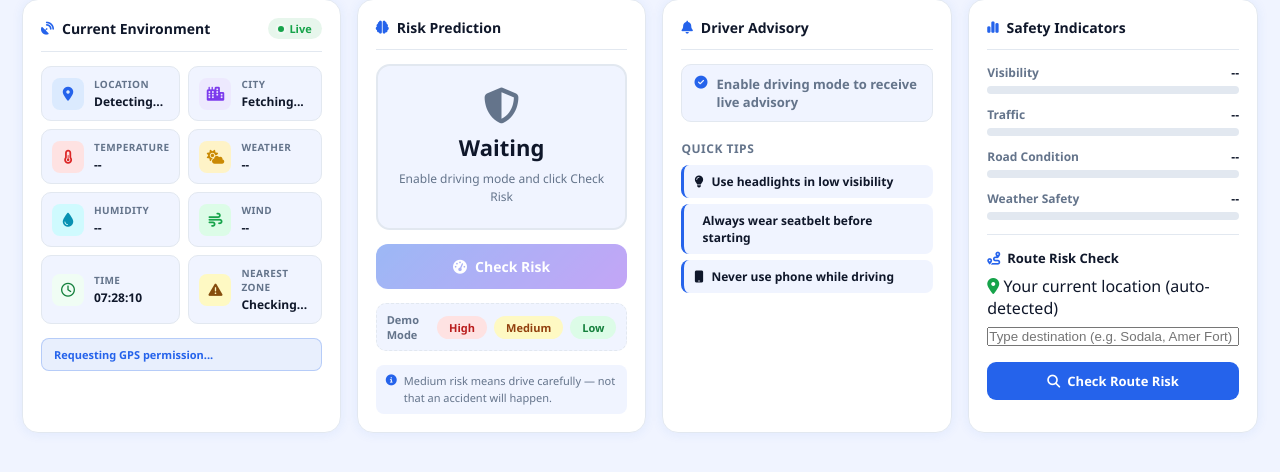
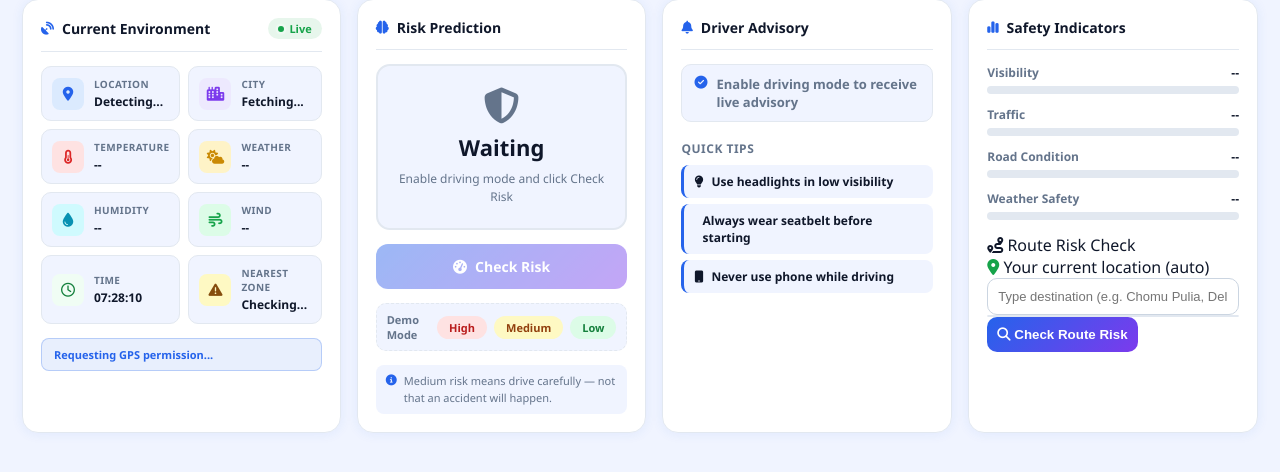
Before and after one commit to lochan613/roadeye-ai, a Flask app: template templates/dashboard.html in a window 1280 px wide. Shown: the part 120-592 px from the top of the page. Run offline with Flask 3, Linux system fonts and the light colour scheme; the template is opened without the code that fills it, so the values that code supplies are empty; some libraries are stand-ins or nearby versions.

Commit message:
solved code error

```diff
--- a/static/dashboard.css
+++ b/static/dashboard.css
@@ -463,59 +463,46 @@ body.dark .adv-danger { background:#2a1010; border-color:#f87171; color:#f87171;
 .ind-fill  { height:100%; border-radius:20px; width:0%; transition:width .9s ease, background .4s; }
 
 /* Route section */
-.route-section {
-  border-top: 1px solid var(--border);
-  padding-top: 14px;
-  display: flex;
-  flex-direction: column;
-  gap: 8px;
-}
-.route-title {
-  font-size: 13px;
-  font-weight: 700;
-  color: var(--text);
-  display: flex;
-  align-items: center;
-  gap: 7px;
-}
-.route-title i { color:var(--accent); }
-.route-select {
-  width: 100%;
-  padding: 9px 12px;
-  border: 1.5px solid var(--border);
-  border-radius: 9px;
-  font-size: 12px;
-  font-family: var(--font);
-  background: var(--bg);
-  color: var(--text);
-  outline: none;
-  cursor: pointer;
-}
-.route-select:focus { border-color:var(--accent); }
-.route-btn {
+.route-input {
   width: 100%;
   padding: 10px;
-  background: var(--accent);
-  color: #fff;
+  border-radius: 10px;
+  border: 1px solid #cbd5e1;
+  font-size: 13px;
+  outline: none;
+}
+
+.route-suggestions {
+  background: white;
+  border: 1px solid #e2e8f0;
+  border-radius: 8px;
+  max-height: 150px;
+  overflow-y: auto;
+}
+
+.route-suggestions div {
+  padding: 8px;
+  cursor: pointer;
+  font-size: 13px;
+}
+
+.route-suggestions div:hover {
+  background: #f1f5f9;
+}
+
+.route-btn {
+  background: linear-gradient(135deg,#2563eb,#7c3aed);
+  color: white;
   border: none;
-  border-radius: 9px;
+  padding: 10px;
+  border-radius: 10px;
+  cursor: pointer;
+  font-weight: 600;
+}
+
+.route-result {
+  margin-top: 10px;
   font-size: 13px;
-  font-weight: 700;
-  cursor: pointer;
-  font-family: var(--font);
-  display: flex;
-  align-items: center;
-  justify-content: center;
-  gap: 7px;
-  transition: opacity .2s;
-}
-.route-btn:hover { opacity:.88; }
-.route-result {
-  border-radius: 10px;
-  padding: 12px;
-  font-size: 13px;
-  font-weight: 600;
-  line-height: 1.6;
 }
 
 /* ── TOAST ── */
--- a/static/dashboard.js
+++ b/static/dashboard.js
@@ -485,63 +485,44 @@ function animBar(barId, pctId, pct) {
 }
 
 // ── ROUTE RISK ────────────────────────────────────────────────
-function checkRouteRisk() {
-  const fromId = document.getElementById("routeFrom").value;
-  const toId   = document.getElementById("routeTo").value;
-  const result = document.getElementById("routeResult");
+let selectedPlace = null;
 
-  if (!fromId || !toId) { showToast("Select both start and end points"); return; }
-  if (fromId === toId)  { showToast("Start and end cannot be same"); return; }
+function searchDestination(query) {
+  selectedPlace = null;
 
-  const from = roadSegments.find(s => s.id === fromId);
-  const to   = roadSegments.find(s => s.id === toId);
-  if (!from || !to) { showToast("Segment not found"); return; }
+  const box = document.getElementById("routeSuggestions");
 
-  result.style.display = "block";
-  result.style.cssText = "display:block;padding:10px;color:var(--muted);font-size:12px;";
-  result.textContent = "Checking route risk...";
+  if (!query || query.length < 3) {
+    box.innerHTML = "";
+    return;
+  }
 
-  const basePayload = {
-    season: getSeason(), time_of_day: getTimeOfDay(),
-    weather_type: getWeatherType(currentWeatherCode||0, currentWindspeed||0),
-    traffic_density: getTrafficDensity()
+  fetch(`https://nominatim.openstreetmap.org/search?format=json&q=${query}`)
+    .then(r => r.json())
+    .then(data => {
+      if (!data.length) {
+        box.innerHTML = `<div style="color:red;">No results</div>`;
+        return;
+      }
+
+      box.innerHTML = data.slice(0,5).map(place =>
+        `<div onclick="selectPlace(${place.lat},${place.lon},'${place.display_name.replace(/'/g,"")}')">
+          ${place.display_name}
+        </div>`
+      ).join("");
+    });
+}
+
+function selectPlace(lat, lon, name) {
+  selectedPlace = {
+    lat: parseFloat(lat),
+    lon: parseFloat(lon),
+    name: name
   };
 
-  Promise.all([
-    fetch("/predict", { method:"POST", headers:{"Content-Type":"application/json"},
-      body: JSON.stringify({ ...basePayload, start_latitude:from.lat, start_longitude:from.lon,
-        end_latitude:from.end_lat||from.lat+.003, end_longitude:from.end_lon||from.lon+.003,
-        road_type:from.road_type, speed_limit:from.speed_limit,
-        blackspot_flag:from.blackspot, road_surface:from.road_surface })
-    }).then(r=>r.json()),
-    fetch("/predict", { method:"POST", headers:{"Content-Type":"application/json"},
-      body: JSON.stringify({ ...basePayload, start_latitude:to.lat, start_longitude:to.lon,
-        end_latitude:to.end_lat||to.lat+.003, end_longitude:to.end_lon||to.lon+.003,
-        road_type:to.road_type, speed_limit:to.speed_limit,
-        blackspot_flag:to.blackspot, road_surface:to.road_surface })
-    }).then(r=>r.json())
-  ])
-  .then(function(res) {
-    const r1 = res[0].risk, r2 = res[1].risk;
-    const max = Math.max(r1, r2);
-    const labels = ["Low Risk","Medium Risk","High Risk"];
-    const bgs    = ["#dcfce7","#fef9c3","#fee2e2"];
-    const bords  = ["#86efac","#fcd34d","#fca5a5"];
-    const tcs    = ["#15803d","#92400e","#b91c1c"];
-
-    result.style.cssText = "display:block;padding:12px;border-radius:10px;border:2px solid "+bords[max]+";background:"+bgs[max]+";";
-    result.innerHTML =
-      '<div style="font-size:15px;font-weight:900;color:'+tcs[max]+';margin-bottom:6px;">'+labels[max]+' on Route</div>' +
-      '<div style="font-size:12px;color:#374151;line-height:1.8;">' +
-        '<b>From:</b> '+from.name+' — '+labels[r1]+'<br>' +
-        '<b>To:</b> '+to.name+' — '+labels[r2] +
-      '</div>';
-
-    speak("Route risk is " + labels[max] + ". Plan accordingly.");
-  })
-  .catch(function() { result.textContent = "Could not check route."; });
+  document.getElementById("routeDestInput").value = name;
+  document.getElementById("routeSuggestions").innerHTML = "";
 }
-
 // ── TIPS ──────────────────────────────────────────────────────
 const TIPS_POOL = [
   { i:"fa-seatbelt",     t:"Always wear seatbelt before starting" },
@@ -596,3 +577,79 @@ function showToast(msg) {
   clearTimeout(_toastT);
   _toastT = setTimeout(() => t.classList.add("hidden"), 3500);
 }
+function checkRouteRisk() {
+  const result = document.getElementById("routeResult");
+
+  if (!currentLat || !currentLon) {
+    showToast("GPS not ready");
+    return;
+  }
+
+  if (!selectedPlace) {
+    showToast("Select destination from suggestions");
+    return;
+  }
+
+  result.style.display = "block";
+  result.textContent = "Checking route risk...";
+
+  const basePayload = {
+    season: getSeason(),
+    time_of_day: getTimeOfDay(),
+    weather_type: getWeatherType(currentWeatherCode||0, currentWindspeed||0),
+    traffic_density: getTrafficDensity()
+  };
+
+  const fromPayload = {
+    ...basePayload,
+    start_latitude: currentLat,
+    start_longitude: currentLon,
+    end_latitude: currentLat + 0.002,
+    end_longitude: currentLon + 0.002,
+    road_type: 1,
+    speed_limit: 50,
+    blackspot_flag: 0,
+    road_surface: 1
+  };
+
+  const toPayload = {
+    ...basePayload,
+    start_latitude: selectedPlace.lat,
+    start_longitude: selectedPlace.lon,
+    end_latitude: selectedPlace.lat + 0.002,
+    end_longitude: selectedPlace.lon + 0.002,
+    road_type: 1,
+    speed_limit: 50,
+    blackspot_flag: 0,
+    road_surface: 1
+  };
+
+  Promise.all([
+    fetch("/predict", {
+      method: "POST",
+      headers: {"Content-Type": "application/json"},
+      body: JSON.stringify(fromPayload)
+    }).then(r=>r.json()),
+
+    fetch("/predict", {
+      method: "POST",
+      headers: {"Content-Type": "application/json"},
+      body: JSON.stringify(toPayload)
+    }).then(r=>r.json())
+  ])
+  .then(function(res) {
+    const r1 = res[0].risk;
+    const r2 = res[1].risk;
+    const max = Math.max(r1, r2);
+
+    const labels = ["Low Risk","Medium Risk","High Risk"];
+
+    result.innerHTML =
+      `<b>${labels[max]} on this Route</b><br><br>
+       From: Your Location — ${labels[r1]}<br>
+       To: ${selectedPlace.name} — ${labels[r2]}`;
+  })
+  .catch(function() {
+    result.textContent = "Could not check route.";
+  });
+}
--- a/templates/dashboard.html
+++ b/templates/dashboard.html
@@ -230,24 +230,36 @@
       </div>
     </div>
 
-    <!-- Route Risk -->
     <div class="route-section">
-      <div class="route-title"><i class="fa-solid fa-route"></i> Route Risk Check</div>
-      <div class="route-from-display">
-        <i class="fa-solid fa-location-dot" style="color:#16a34a;"></i>
-        <span id="routeFromLabel">Your current location (auto-detected)</span>
-      </div>
-      <input type="text" class="route-input" id="routeDestInput"
-        placeholder="Type destination (e.g. Sodala, Amer Fort)"
-        oninput="searchDestination(this.value)" autocomplete="off">
-      <div id="routeSuggestions" class="route-suggestions"></div>
-      <button class="route-btn" onclick="checkRouteRisk()">
-        <i class="fa-solid fa-magnifying-glass"></i> Check Route Risk
-      </button>
-      <div id="routeResult" class="route-result" style="display:none;"></div>
-    </div>
+  <div class="route-title">
+    <i class="fa-solid fa-route"></i> Route Risk Check
   </div>
 
+  <!-- FROM -->
+  <div class="route-from-display">
+    <i class="fa-solid fa-location-dot" style="color:#16a34a;"></i>
+    <span>Your current location (auto)</span>
+  </div>
+
+  <!-- DESTINATION INPUT -->
+  <input type="text"
+         id="routeDestInput"
+         class="route-input"
+         placeholder="Type destination (e.g. Chomu Pulia, Delhi Road)"
+         oninput="searchDestination(this.value)"
+         autocomplete="off">
+
+  <!-- SUGGESTIONS -->
+  <div id="routeSuggestions" class="route-suggestions"></div>
+
+  <!-- BUTTON -->
+  <button class="route-btn" onclick="checkRouteRisk()">
+    <i class="fa-solid fa-magnifying-glass"></i>
+    Check Route Risk
+  </button>
+
+  <!-- RESULT -->
+  <div id="routeResult" class="route-result" style="display:none;"></div>
 </div>
 
 <!-- Toast -->
```
